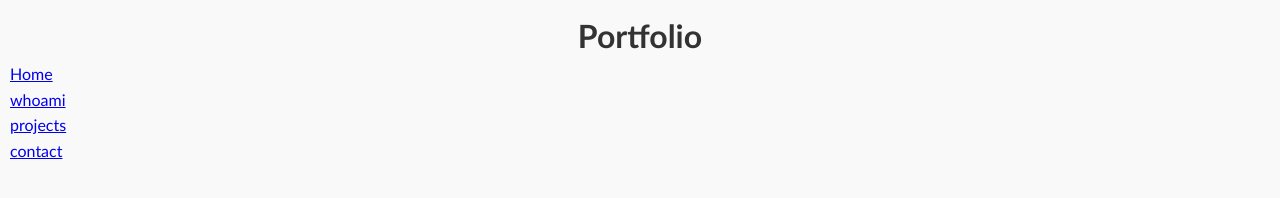
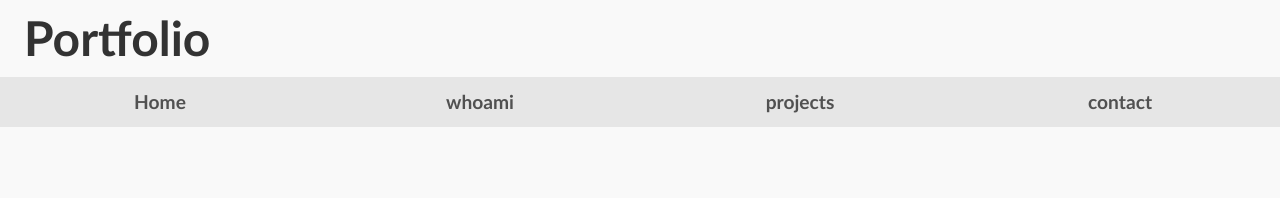
Before and after one commit to Diemooder/projects, a plain HTML site: page portfolio_website_1/index.html in a window 1280 px wide. Drawn offline with Linux system fonts and the light colour scheme.

Commit message:
Finished header html and css

```diff
--- a/portfolio_website_1/css/style.css
+++ b/portfolio_website_1/css/style.css
@@ -14,13 +14,54 @@ body{
 }
 
 /* ===========HEADER=========== */
-.site-header{
-    padding: 10px;
-}
 
 /* TITLE */
 .site-title{
-    text-align: center;
+    text-align: left;
+    font-size: 3rem;
+    margin-left: 1.5rem;
 }
 
 /* NAVBAR */
+.main-nav{
+    display: flex;
+    background-color: #333;
+    height: 50px;
+}
+
+/* LIST */
+.nav-list{
+    display: flex;
+    flex: 1;
+    list-style: none;
+    margin: 0;
+    padding: 0;
+}
+
+/* LIST ITEMS */
+.nav-item{
+    flex: 1;
+    display: flex;
+    align-items: center;
+    justify-content: center;
+    background-color: #e6e6e6;
+    transition: background-color 0.3s;
+}
+
+/* LIST ITEMS LINK */
+.nav-item a{
+    display: block;
+    width: 100%;
+    height: 100%;
+    text-align: center;
+    line-height: 50px;
+    color:#515151;
+    text-decoration: none;
+    font-size: 1.2rem;
+    font-weight: bold;
+}
+
+/* LIST ITEMS HOVER */
+.nav-item:hover{
+    background-color: #d6d6d6;
+}
```
